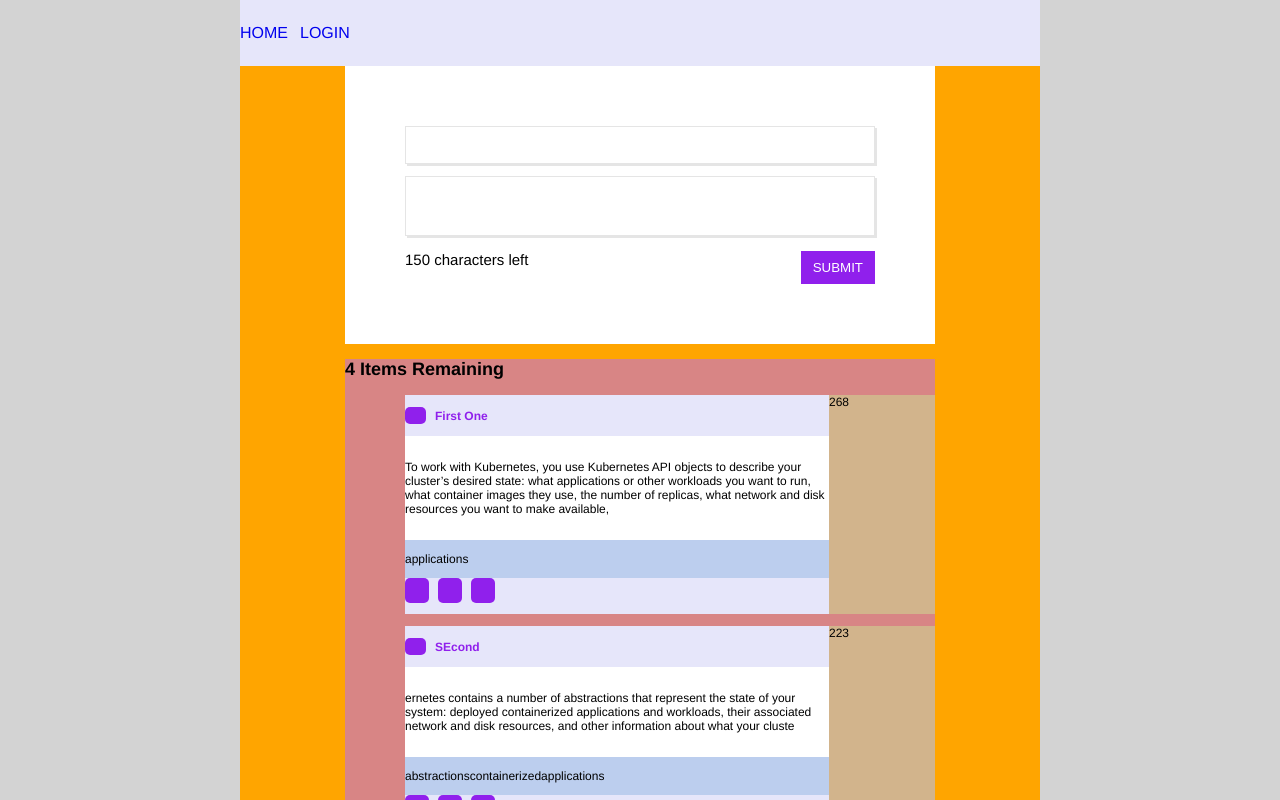
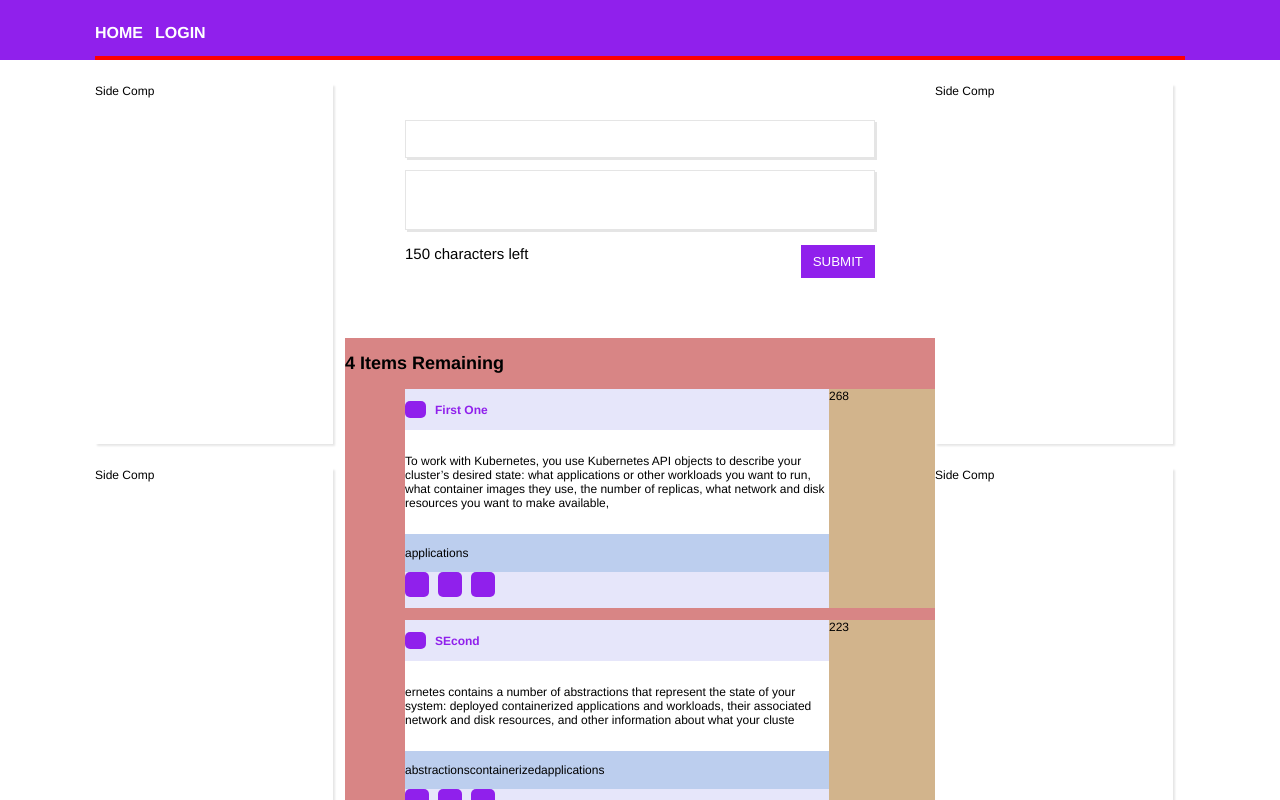
Before and after one commit to rhyuen/frontendcodingdeux, a React app: page / in a window 1280 px wide. Shown: the top 800 px of the page. Built offline with nearby package versions, Linux system fonts and the light colour scheme.

Commit message:
CSS Changes.

```diff
--- a/src/app.jsx
+++ b/src/app.jsx
@@ -49,7 +49,12 @@ class App extends Component{
     render(){
         return (
             <div className = "main">
-                <div>
+                <div className = "main__side">
+                    <div className = "main__side__container">Side Comp</div>
+                    <div className = "main__side__container">Side Comp</div>
+                </div>
+                <div className = "main__center">
+                    <div className = "main__center__entry">
                         <EntryForm formValue = {this.state.title}
                             formSubmit = {this.handleSubmit}
                             formChange = {this.handleChange}
@@ -57,7 +62,11 @@ class App extends Component{
                             textareaChange = {this.handleTextareaChange}/>
                         <EntryList entries={this.state.events}/>
                     </div>
-                <div></div>
+                </div>
+                <div className = "main__side">
+                    <div className = "main__side__container">Side Comp</div>
+                    <div className = "main__side__container">Side Comp</div>
+                </div>
             </div>
         );
     }
--- a/src/controller.jsx
+++ b/src/controller.jsx
@@ -7,14 +7,18 @@ import Footer from "./footer.jsx";
 
 const Controller = () => (
     <Router>
-        <div>
+        <div className = "root">
             <div className = "nav">
-                <span><Link to = "/">Home</Link></span>
-                <span><Link to = "/login">Login</Link></span>
+                <div className = "nav__container">
+                    <span><Link to = "/">Home</Link></span>
+                    <span><Link to = "/login">Login</Link></span>
+                </div>
             </div>
-            <Route exact path = "/" component = {App}/>
-            <Route path = "/login" component = {Login}/>
-            <Footer/>
+            <div className = "routed">
+                <Route exact path = "/" component = {App}/>
+                <Route path = "/login" component = {Login}/>
+                <Footer/>
+            </div>
         </div>
     </Router>
 )
--- a/src/templates/index.html
+++ b/src/templates/index.html
@@ -13,7 +13,6 @@
             }
             body{
                 width: 100%;
-                background: lightgray;
                 margin: 0;
             }
             #app{
@@ -23,13 +22,78 @@
                 width: 100%;
                 justify-content:center;
             }
+            .root{
+                width: 100%;
+                display: flex;
+                flex-direction: column;
+            }
+
+            .nav{
+                background: #9020EC;
+                padding: 2rem 0rem;
+                box-sizing: border-box;
+                height: 5rem;
+                width: 100%;
+                display: flex;
+                justify-content: center;
+            }
+            .nav__container{
+                width: 1090px;
+                background: #9020EC;
+                height: 3rem;
+                box-sizing: border-box;
+                border-bottom: 4px solid red;
+
+            }
+            .nav__container span{
+                margin-right: 1rem;
+                text-transform: uppercase;
+            }
+            .nav__container span a{
+                font-size: 16px;
+                color: white;
+                font-weight: 600;
+                text-decoration: none;
+            }
+            .nav__container span a:hover{
+                color: pink;
+                text-decoration: underline;
+            }
+
+            .routed{
+                display: flex;
+                align-self: center;
+                flex-direction: column;
+                width: 1090px;
+            }
 
             .main{
-                background: orange;
-                align-items: center;
+                width: 100%;
+                background: purple;
+                display: flex;
+            }
+            .main__side{
+                width: 100%;
+                background: white;
+                display: flex;
                 flex-direction: column;
-                width: 100%;
+            }
+            .main__side__container{
+                background: white;
+                box-sizing: border-box;
+                margin-top: 2rem;
+                height: 30rem;
+                margin-right: 1rem;
+                box-shadow: 2px 2px 2px rgba(0,0,0,0.1);
+
+            }
+            .main__center{
+                background: lavender;
                 display: flex;
+            }
+            .main__center__entry{
+                display: flex;
+                flex-direction: column;
             }
 
             .entrylist{
@@ -104,6 +168,7 @@
                 display: flex;
                 flex-direction: column;
                 width: 590px;
+                align-self: center;
             }
             .container__form{
                 padding: 5rem 5rem;
@@ -162,29 +227,13 @@
                 outline: none;
             }
 
-            .nav{
-                background: lavender;
-                padding: 2rem 0rem;
-                width: 800px;
-            }
-            .nav span{
-                margin-right: 1rem;
-                text-transform: uppercase;
 
-            }
-            .nav span a{
-                font-size: 16px;
-                text-decoration: none;
-            }
-            .nav span a:hover{
-                color: purple;
-                text-decoration: underline;
-            }
 
             .login{
                 background: pink;
                 height: 30rem;
                 padding: 5rem;
+                box-sizing: border-box;
             }
             .login__header{
 
```
Lines whose indentation alone changed are shown as unchanged.
